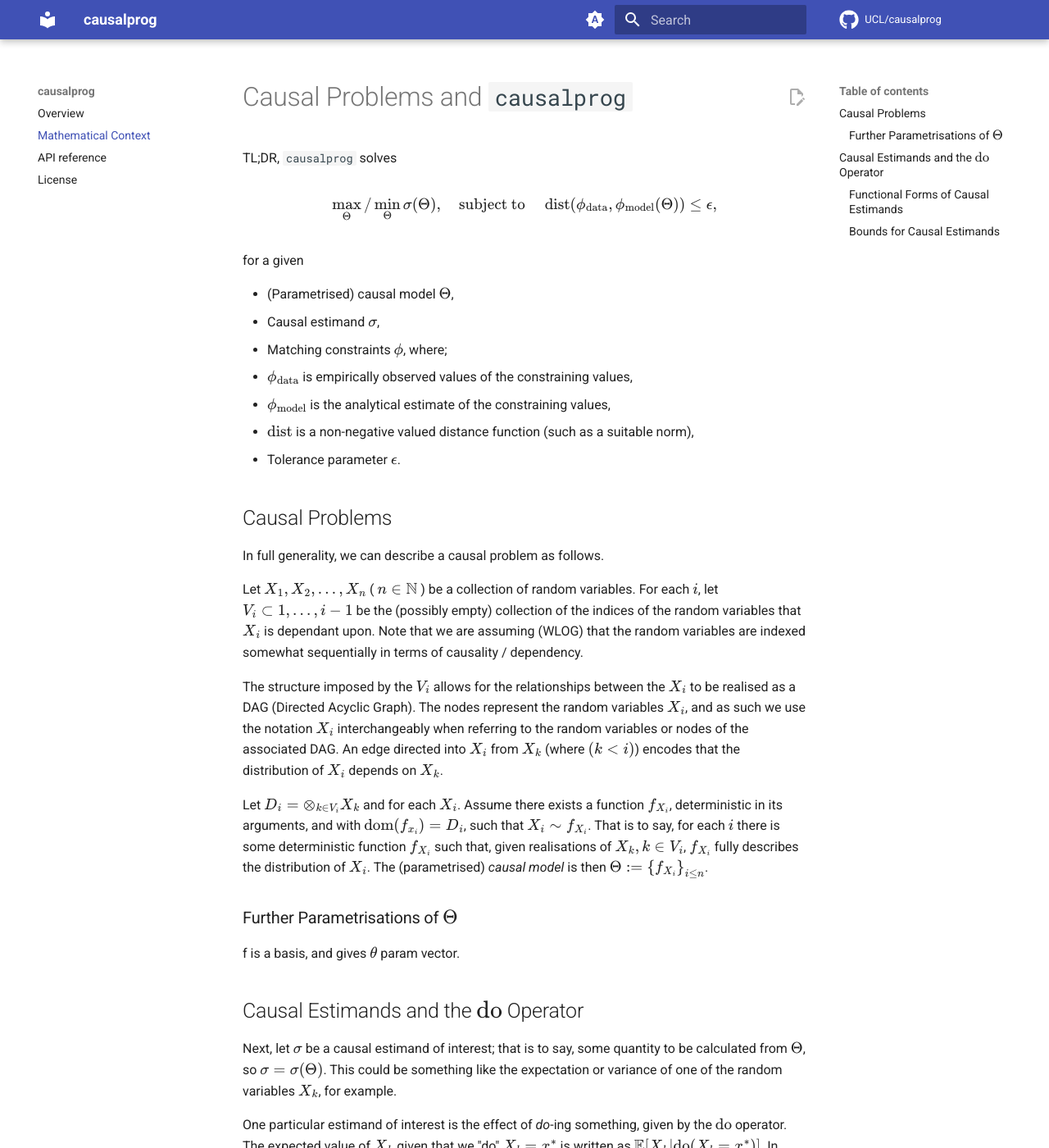
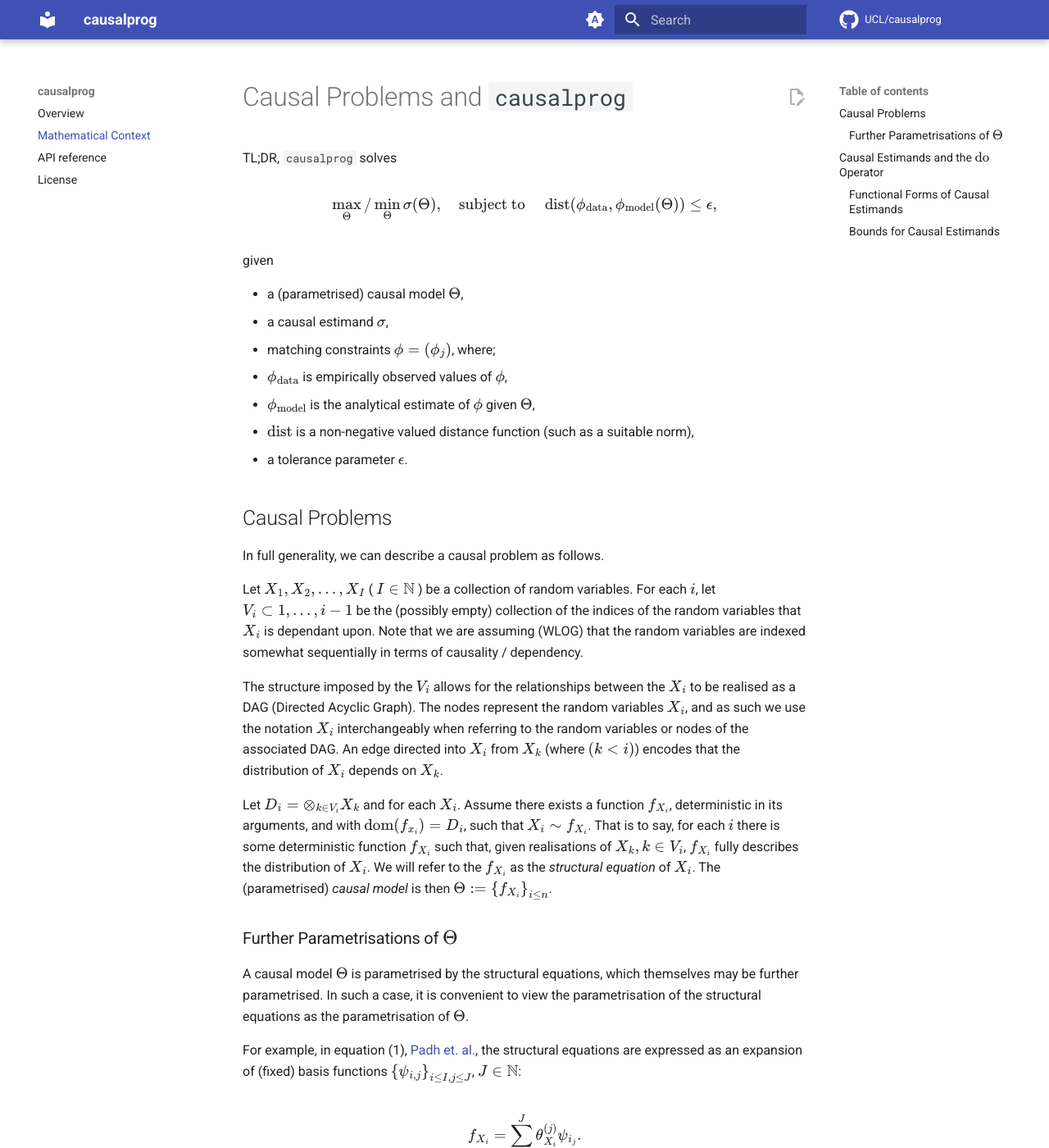
Before and after one commit to UCL/causalprog, an MkDocs documentation site: the page built from docs/mathematical-context.md, in a window 1280 px wide and 1400 px high. Shown: the whole window at 82% size. Built offline with MkDocs 1.6.1 and Material for MkDocs 9.7.7, drawn with Linux system fonts in a browser that asks for light colours; comment, search, counter and statistics services are not loaded; some of the changed text lies outside the part shown.

Commit message:
Add notes on parametrising structural equations

```diff
--- a/docs/mathematical-context.md
+++ b/docs/mathematical-context.md
@@ -4,21 +4,21 @@ TL;DR, `causalprog` solves
 
 $$ \max_{\Theta} / \min_{\Theta} \sigma(\Theta), \quad \text{subject to } \quad \mathrm{dist}(\phi_\mathrm{data}, \phi_\mathrm{model}(\Theta))\leq \epsilon, $$
 
-for a given
+given
 
-- (Parametrised) causal model $\Theta$,
-- Causal estimand $\sigma$,
-- Matching constraints $\phi$, where;
-  - $\phi_\mathrm{data}$ is empirically observed values of the constraining values,
-  - $\phi_\mathrm{model}$ is the analytical estimate of the constraining values,
+- a (parametrised) causal model $\Theta$,
+- a causal estimand $\sigma$,
+- matching constraints $\phi = (\phi_j)$, where;
+  - $\phi_\mathrm{data}$ is empirically observed values of $\phi$,
+  - $\phi_\mathrm{model}$ is the analytical estimate of $\phi$ given $\Theta$,
   - $\mathrm{dist}$ is a non-negative valued distance function (such as a suitable norm),
-- Tolerance parameter $\epsilon$.
+- a tolerance parameter $\epsilon$.
 
 ## Causal Problems
 
 In full generality, we can describe a causal problem as follows.
 
-Let $X_1, X_2, ..., X_n$ ( $n\in\mathbb{N}$ ) be a collection of random variables.
+Let $X_1, X_2, ..., X_I$ ( $I\in\mathbb{N}$ ) be a collection of random variables.
 For each $i$, let $V_i \subset {1, ..., i-1}$ be the (possibly empty) collection of the indices of the random variables that $X_i$ is dependant upon.
 Note that we are assuming (WLOG) that the random variables are indexed somewhat sequentially in terms of causality / dependency.
 
@@ -29,11 +29,20 @@ An edge directed into $X_i$ from $X_k$ (where $(k < i)$) encodes that the distri
 Let $D_i = \otimes_{k\in V_i} X_k$ and for each $X_i$.
 Assume there exists a function $f_{X_i}$, deterministic in its arguments, and with $\mathrm{dom}(f_{x_i}) = D_i$, such that $X_i \sim f_{X_i}$.
 That is to say, for each $i$ there is some deterministic function $f_{X_i}$ such that, given realisations of $X_k, k\in V_i$, $f_{X_i}$ fully describes the distribution of $X_i$.
+We will refer to the $f_{X_i}$ as the _structural equation_ of $X_i$.
 The (parametrised) _causal model_ is then $\Theta := \left\{ f_{X_i} \right\}_{i\leq n}$.
 
 ### Further Parametrisations of $\Theta$
 
-f is a basis, and gives $\theta$ param vector.
+A causal model $\Theta$ is parametrised by the structural equations, which themselves may be further parametrised.
+In such a case, it is convenient to view the parametrisation of the structural equations as the parametrisation of $\Theta$.
+
+For example, in equation (1), [Padh et. al.](https://arxiv.org/pdf/2202.10806), the structural equations are expressed as an expansion of (fixed) basis functions $\left\{\psi_{i, j}\right\}_{i\leq I, j\leq J}$, $J\in\mathbb{N}$:
+
+$$ f_{X_i} = \sum_{j=1}^{J} \theta_{X_i}^{(j)}\psi_{i_j}. $$
+
+Each $f_{X_i}$ is thus fully described in terms of their coefficients $\theta_{X_i} := (\theta_{X_i}^{(j)})_{j\leq J}$.
+In such a case it is suitable to directly parametrise $\Theta = \left\{\theta_{X_i}\right\}_{i\leq I}$ rather than in terms of $f_{X_i}$.
 
 ## Causal Estimands and the $\mathrm{do}$ Operator
 
```
